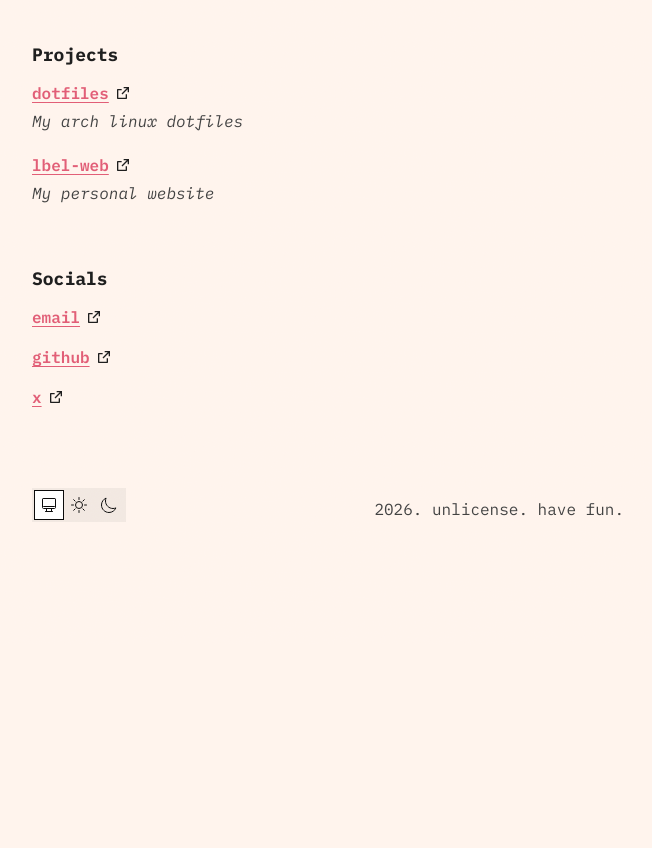
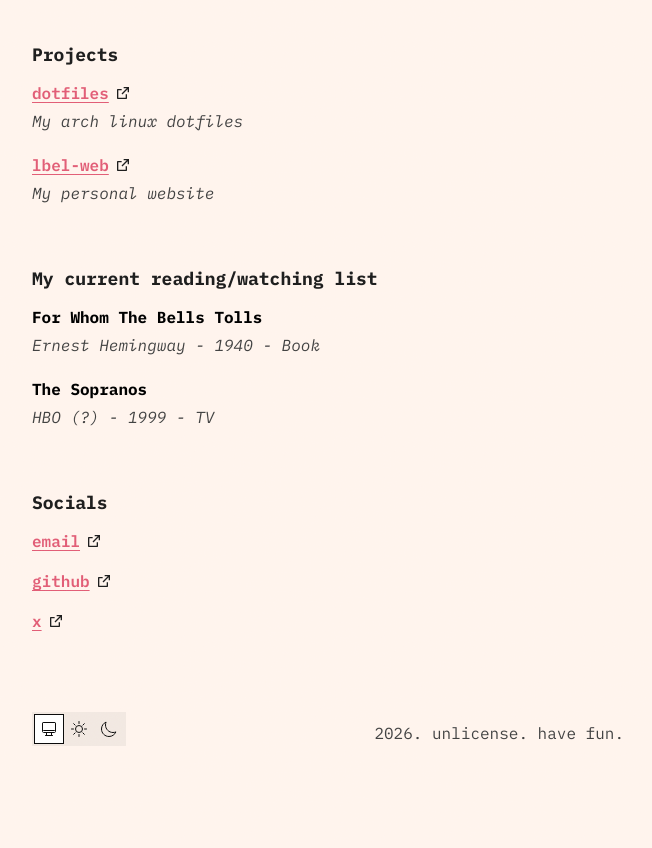
Before and after one commit to srlbel/lebel-web, an Astro site: page / in a window 1280 px wide. Shown: the part 585-1433 px from the top of the page, without its empty margins (312-964 px from the left). Before the commit the page ends 1230 px from the top, so only its background shows below. Built offline with nearby package versions, Linux system fonts and the light colour scheme; Astro itself is replaced by a stand-in of ours.

Commit message:
add reading list section

```diff
--- /dev/null
+++ b/src/components/ReadingList.astro
@@ -0,0 +1,23 @@
+---
+import { getCollection } from "astro:content";
+
+const lists = await getCollection("reading_list");
+---
+
+<section class="py-3">
+  <h2 class="text-muted-text dark:text-dark-muted-text mb-3 text-lg font-bold">
+    My current reading/watching list
+  </h2>
+  <div class="grid list-none gap-4 p-0">
+    {
+      lists.map((list) => (
+        <li>
+          <span class="font-bold">{list.data.title}</span>
+          <p class="prose italic">
+            {list.data.author} - {list.data.year} - {list.data.type}
+          </p>
+        </li>
+      ))
+    }
+  </div>
+</section>
--- a/src/content.config.ts
+++ b/src/content.config.ts
@@ -29,4 +29,19 @@ const projects = defineCollection({
     }),
 });
 
-export const collections = { blog, projects };
+
+const reading_list = defineCollection({
+  loader: glob({
+    pattern: "**/[^_]*.{md,mdx}",
+    base: "./src/content/reading",
+  }),
+  schema: () =>
+    z.object({
+      title: z.string(),
+      author: z.string(),
+      year: z.number(),
+      type: z.enum(["Book", "TV", "Movie"])
+    }),
+});
+
+export const collections = { blog, projects, reading_list };
--- /dev/null
+++ b/src/content/reading/for-whom-the-bell-tolls/index.md
@@ -0,0 +1,6 @@
+---
+title: For Whom The Bells Tolls
+author: Ernest Hemingway
+year: 1940
+type: Book
+---
--- /dev/null
+++ b/src/content/reading/the-sopranos/index.md
@@ -0,0 +1,6 @@
+---
+title: The Sopranos
+author: HBO (?)
+year: 1999
+type: TV
+---
--- a/src/pages/index.astro
+++ b/src/pages/index.astro
@@ -6,6 +6,7 @@ import Posts from "@/components/Posts.astro";
 import Projects from "@/components/Projects.astro";
 import SeoPage from "@/components/SeoPage.astro";
 import SocialLinks from "@/components/SocialLinks.astro";
+import ReadingList from "@/components/ReadingList.astro";
 ---
 
 <BaseLayout>
@@ -20,6 +21,9 @@ import SocialLinks from "@/components/SocialLinks.astro";
       <Projects />
     </div>
     <div class="mt-8">
+      <ReadingList />
+    </div>
+    <div class="mt-8">
       <SocialLinks />
     </div>
   </div>
```
